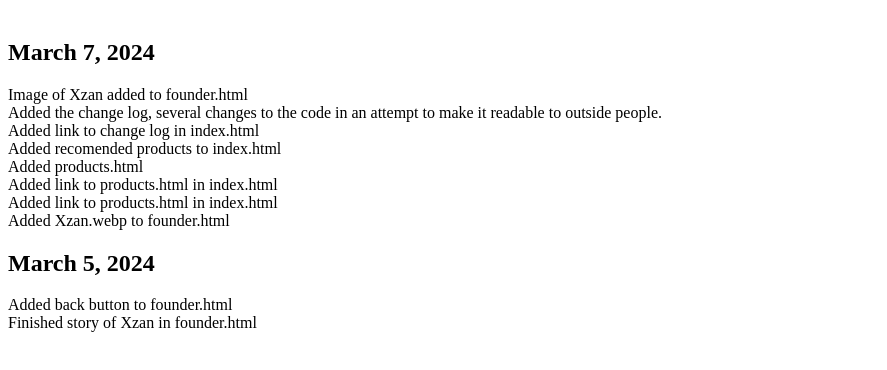
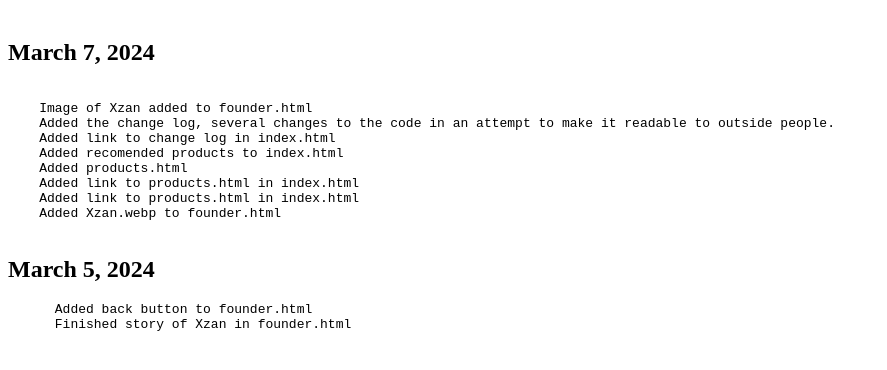
Before and after one commit to Xzan-Corvus/XzanCorvusEnterprises, a plain HTML site: page changelog.html in a window 1280 px wide. Shown: the part 126-496 px from the top of the page, without its empty margins (0-887 px from the left). Drawn offline with Linux system fonts and the light colour scheme.

Commit message:
Removed all the linr breaks and made them preformatted.

```diff
--- a/changelog.html
+++ b/changelog.html
@@ -5,29 +5,22 @@
   <h1>Change Log</h1>
   <br>
   <h2>March 7, 2024</h2>
-  <p> Image of Xzan added to founder.html
-    <br>
+  <pre>
+    Image of Xzan added to founder.html
     Added the change log, several changes to the code in an attempt to make it readable to outside people.
-    <br>
     Added link to change log in index.html
-    <br>
     Added recomended products to index.html
-    <br>
     Added products.html
-    <br>
     Added link to products.html in index.html
-    <br>
     Added link to products.html in index.html
-    <br>
     Added Xzan.webp to founder.html
-  </p>
+  </pre>
 
   <h2>March 5, 2024</h2>
-    <p>
+    <pre>
       Added back button to founder.html
-      <br>
       Finished story of Xzan in founder.html
-    </p>
+    </pre>
 
 
 </body>
```
